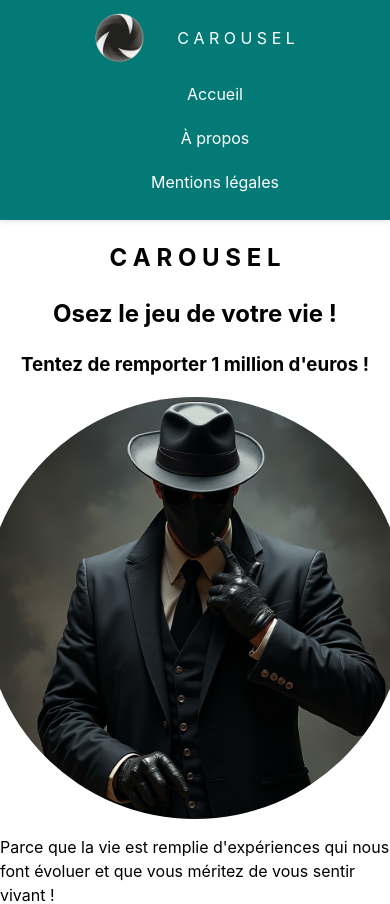
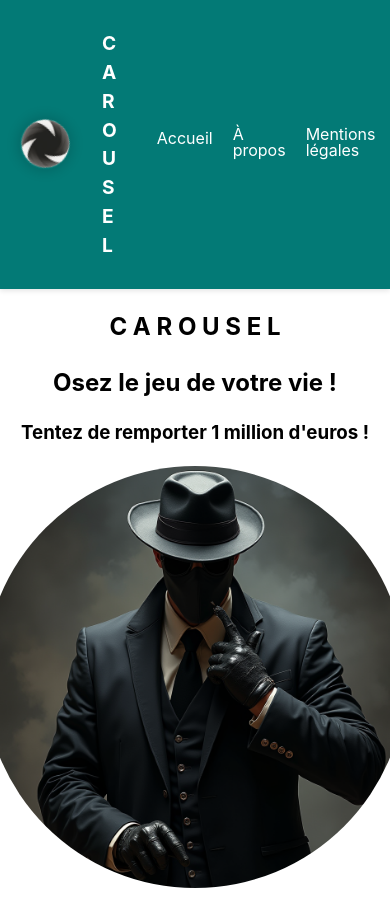
Before and after one commit to ThisIsHowVillainsAreMade/CarouselInc, a React (Vite) app: page / in a window 390 px wide. Shown: the top 904 px of the page. Built offline with nearby package versions, Linux system fonts and the light colour scheme.

Commit message:
navbar adjustments

```diff
--- a/src/components/Navbar.jsx
+++ b/src/components/Navbar.jsx
@@ -1,3 +1,32 @@
+// import "./Navbar.scss";
+// import logo from "../assets/images/minimalistlogo.png";
+
+// export default function Navbar() {
+//   return (
+//     <nav className="navbarSection">
+//       <section className="navbarContainer">
+//         <div className="logoSection">
+//           <a href="/" className="logo">
+//             <img src={logo} alt="Logo" />
+//           </a>
+//           <p>C A R O U S E L</p>
+//         </div>
+//         <ul className="navbarMenu">
+//           <li>
+//             <a href="#home">Accueil</a>
+//           </li>
+//           <li>
+//             <a href="#about">À propos</a>
+//           </li>
+//           <li>
+//             <a href="#contact">Mentions légales</a>
+//           </li>
+//         </ul>
+//       </section>
+//     </nav>
+//   );
+// }
+
 import "./Navbar.scss";
 import logo from "../assets/images/minimalistlogo.png";
 
@@ -7,7 +36,7 @@ export default function Navbar() {
       <section className="navbarContainer">
         <div className="logoSection">
           <a href="/" className="logo">
-            <img src={logo} alt="Logo" />
+            <img src={logo} alt="Logo" className="spinningLogo" />
           </a>
           <p>C A R O U S E L</p>
         </div>
--- a/src/components/Navbar.scss
+++ b/src/components/Navbar.scss
@@ -1,7 +1,5 @@
+
 .navbarSection {
-    // position: fixed;
-    // position: sticky;
-
   top: 0;
   width: 100%;
   background-color: var(--primary-color);
@@ -15,17 +13,27 @@
     align-items: center;
     padding: 10px 20px;
 
-      .logoSection { display: flex;
-    gap: 2rem;}
+    .logoSection {
+      display: flex;
+      align-items: center;
+      gap: 2rem;
 
       .logo {
         display: flex;
         align-items: center;
 
-        img {
+        img.spinningLogo {
           height: 50px;
           width: auto;
           object-fit: contain;
+          animation: spinLogo 5s linear infinite, shadowPulse 2s ease-in-out infinite;
+        }
+      }
+
+      p {
+        font-size: 1.2rem;
+        color: var(--second-color);
+        font-weight: bold;
       }
     }
 
@@ -52,14 +60,23 @@
   }
 }
 
-  @media screen and (max-width: 768px) {
-    .navbarContainer {
-      flex-direction: column;
-
-      .navbarMenu {
-        flex-direction: column;
-        align-items: center;
-        gap: 10px;
+@keyframes spinLogo {
+  from {
+    transform: rotate(0deg);
+  }
+  to {
+    transform: rotate(360deg);
   }
 }
+
+@keyframes shadowPulse {
+  from {
+    box-shadow: 0px 0px 10px rgba(0, 0, 0, 0.1);
   }
+  50% {
+    box-shadow: 0px 0px 20px rgba(0, 0, 0, 0.3);
+  }
+  to {
+    box-shadow: 0px 0px 10px rgba(0, 0, 0, 0.1);
+  }
+}
```
Lines whose indentation alone changed are shown as unchanged.
